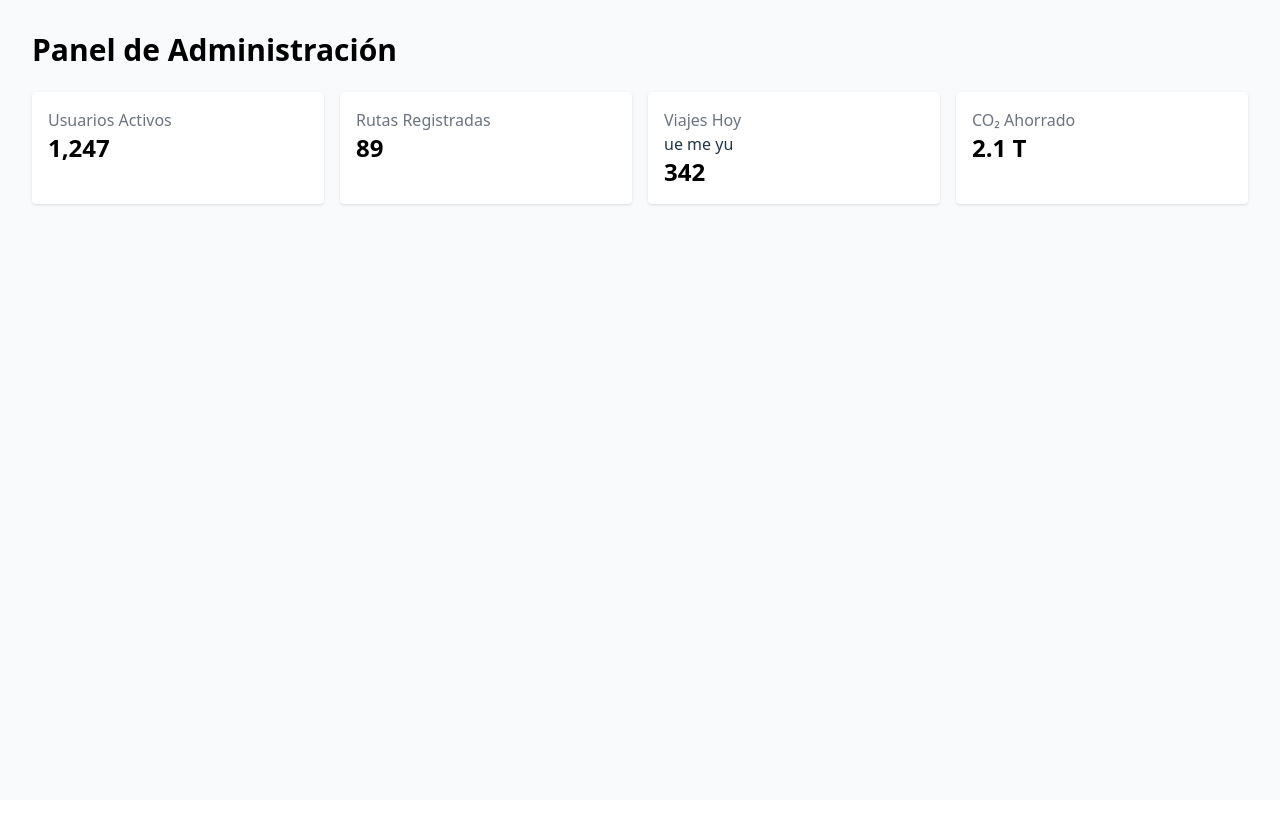
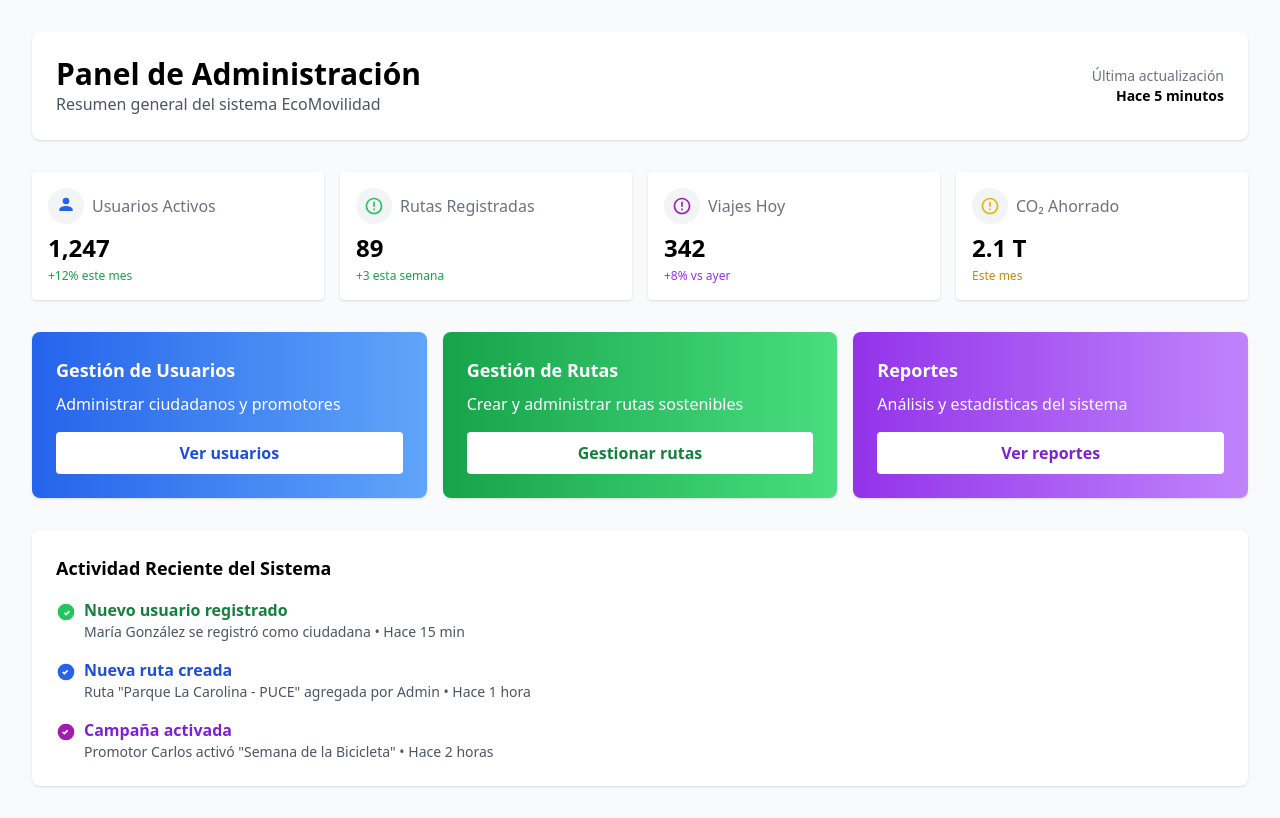
Before and after one commit to XavierParedesLoyola/movilidad-sostenible-uio, a React (Vite) app in the folder FRONDEND/: page / in a window 1280 px wide. Built offline with nearby package versions, Linux system fonts and the light colour scheme.

Commit message:
Se agrega estilos a feature/dashbord

```diff
--- a/FRONDEND/src/views/Dashboard/Dashboard.jsx
+++ b/FRONDEND/src/views/Dashboard/Dashboard.jsx
@@ -1,26 +1,120 @@
 export default function Dashboard() {
   return (
-    <div className="p-8">
-      <h1 className="text-3xl font-bold mb-6 text-black">Panel de Administración</h1>
+    <div className="p-8 bg-gray-50 min-h-screen">
+      <div className="bg-white rounded-lg shadow p-6 mb-8">
+        <div className="flex justify-between items-center">
+          <div>
+            <h1 className="text-3xl font-bold text-black">Panel de Administración</h1>
+            <p className="text-gray-600">Resumen general del sistema EcoMovilidad</p>
+          </div>
+          <div className="text-right text-gray-500 text-sm">
+            <div>Última actualización</div>
+            <div className="font-semibold text-black">Hace 5 minutos</div>
+          </div>
+        </div>
+      </div>
+
       <div className="grid grid-cols-1 md:grid-cols-4 gap-4 mb-8">
         <div className="bg-white rounded shadow p-4">
-          <div className="text-gray-500">Usuarios Activos</div>
+          <div className="flex items-center gap-2 mb-2">
+            <span className="bg-gray-100 p-2 rounded-full">
+              <svg width="20" height="20" fill="#2563eb" viewBox="0 0 24 24"><path d="M12 12c2.7 0 8 1.34 8 4v2H4v-2c0-2.66 5.3-4 8-4zm0-2a4 4 0 100-8 4 4 0 000 8z"/></svg>
+            </span>
+            <span className="text-gray-500">Usuarios Activos</span>
+          </div>
           <div className="text-2xl font-bold text-black">1,247</div>
+          <div className="text-green-600 text-xs mt-1">+12% este mes</div>
         </div>
         <div className="bg-white rounded shadow p-4">
-          <div className="text-gray-500">Rutas Registradas</div>
+          <div className="flex items-center gap-2 mb-2">
+            <span className="bg-gray-100 p-2 rounded-full">
+              <svg width="20" height="20" fill="#22c55e" viewBox="0 0 24 24"><path d="M12 2C6.48 2 2 6.48 2 12s4.48 10 10 10 10-4.48 10-10S17.52 2 12 2zm0 18c-4.41 0-8-3.59-8-8s3.59-8 8-8 8 3.59 8 8-3.59 8-8 8zm-1-13h2v6h-2zm0 8h2v2h-2z"/></svg>
+            </span>
+            <span className="text-gray-500">Rutas Registradas</span>
+          </div>
           <div className="text-2xl font-bold text-black">89</div>
+          <div className="text-green-600 text-xs mt-1">+3 esta semana</div>
         </div>
         <div className="bg-white rounded shadow p-4">
-          <div className="text-gray-500">Viajes Hoy</div>
-ue me yu          <div className="text-2xl font-bold text-black">342</div>
+          <div className="flex items-center gap-2 mb-2">
+            <span className="bg-gray-100 p-2 rounded-full">
+              <svg width="20" height="20" fill="#a21caf" viewBox="0 0 24 24"><path d="M12 2C6.48 2 2 6.48 2 12s4.48 10 10 10 10-4.48 10-10S17.52 2 12 2zm0 18c-4.41 0-8-3.59-8-8s3.59-8 8-8 8 3.59 8 8-3.59 8-8 8zm-1-13h2v6h-2zm0 8h2v2h-2z"/></svg>
+            </span>
+            <span className="text-gray-500">Viajes Hoy</span>
+          </div>
+          <div className="text-2xl font-bold text-black">342</div>
+          <div className="text-purple-600 text-xs mt-1">+8% vs ayer</div>
         </div>
         <div className="bg-white rounded shadow p-4">
-          <div className="text-gray-500">CO₂ Ahorrado</div>
+          <div className="flex items-center gap-2 mb-2">
+            <span className="bg-gray-100 p-2 rounded-full">
+              <svg width="20" height="20" fill="#eab308" viewBox="0 0 24 24"><path d="M12 2C6.48 2 2 6.48 2 12s4.48 10 10 10 10-4.48 10-10S17.52 2 12 2zm0 18c-4.41 0-8-3.59-8-8s3.59-8 8-8 8 3.59 8 8-3.59 8-8 8zm-1-13h2v6h-2zm0 8h2v2h-2z"/></svg>
+            </span>
+            <span className="text-gray-500">CO₂ Ahorrado</span>
+          </div>
           <div className="text-2xl font-bold text-black">2.1 T</div>
+          <div className="text-yellow-600 text-xs mt-1">Este mes</div>
         </div>
       </div>
-      {/* Más secciones aquí */}
+
+      {/* Tarjetas de gestión */}
+      <div className="grid grid-cols-1 md:grid-cols-3 gap-4 mb-8">
+        <div className="rounded-lg p-6 bg-gradient-to-r from-blue-600 to-blue-400 text-white shadow flex flex-col justify-between">
+          <div>
+            <h3 className="text-lg font-bold mb-2">Gestión de Usuarios</h3>
+            <p>Administrar ciudadanos y promotores</p>
+          </div>
+          <button className="mt-4 bg-white text-blue-700 font-semibold rounded px-4 py-2 hover:bg-blue-50 transition">Ver usuarios</button>
+        </div>
+        <div className="rounded-lg p-6 bg-gradient-to-r from-green-600 to-green-400 text-white shadow flex flex-col justify-between">
+          <div>
+            <h3 className="text-lg font-bold mb-2">Gestión de Rutas</h3>
+            <p>Crear y administrar rutas sostenibles</p>
+          </div>
+          <button className="mt-4 bg-white text-green-700 font-semibold rounded px-4 py-2 hover:bg-green-50 transition">Gestionar rutas</button>
+        </div>
+        <div className="rounded-lg p-6 bg-gradient-to-r from-purple-600 to-purple-400 text-white shadow flex flex-col justify-between">
+          <div>
+            <h3 className="text-lg font-bold mb-2">Reportes</h3>
+            <p>Análisis y estadísticas del sistema</p>
+          </div>
+          <button className="mt-4 bg-white text-purple-700 font-semibold rounded px-4 py-2 hover:bg-purple-50 transition">Ver reportes</button>
+        </div>
+      </div>
+
+      {/* Actividad reciente */}
+      <div className="bg-white rounded-lg shadow p-6">
+        <h3 className="text-lg font-bold mb-4 text-black">Actividad Reciente del Sistema</h3>
+        <ul className="space-y-4">
+          <li className="flex items-start gap-2">
+            <span className="mt-1">
+              <svg width="20" height="20" fill="#22c55e" viewBox="0 0 24 24"><circle cx="12" cy="12" r="10" fill="#22c55e"/><path d="M10 13l2 2 4-4" stroke="#fff" strokeWidth="2" fill="none"/></svg>
+            </span>
+            <div>
+              <span className="font-semibold text-green-700">Nuevo usuario registrado</span>
+              <div className="text-gray-600 text-sm">María González se registró como ciudadana • Hace 15 min</div>
+            </div>
+          </li>
+          <li className="flex items-start gap-2">
+            <span className="mt-1">
+              <svg width="20" height="20" fill="#2563eb" viewBox="0 0 24 24"><circle cx="12" cy="12" r="10" fill="#2563eb"/><path d="M8 12l2 2 4-4" stroke="#fff" strokeWidth="2" fill="none"/></svg>
+            </span>
+            <div>
+              <span className="font-semibold text-blue-700">Nueva ruta creada</span>
+              <div className="text-gray-600 text-sm">Ruta "Parque La Carolina - PUCE" agregada por Admin • Hace 1 hora</div>
+            </div>
+          </li>
+          <li className="flex items-start gap-2">
+            <span className="mt-1">
+              <svg width="20" height="20" fill="#a21caf" viewBox="0 0 24 24"><circle cx="12" cy="12" r="10" fill="#a21caf"/><path d="M8 12l2 2 4-4" stroke="#fff" strokeWidth="2" fill="none"/></svg>
+            </span>
+            <div>
+              <span className="font-semibold text-purple-700">Campaña activada</span>
+              <div className="text-gray-600 text-sm">Promotor Carlos activó "Semana de la Bicicleta" • Hace 2 horas</div>
+            </div>
+          </li>
+        </ul>
+      </div>
     </div>
   );
 }
```
